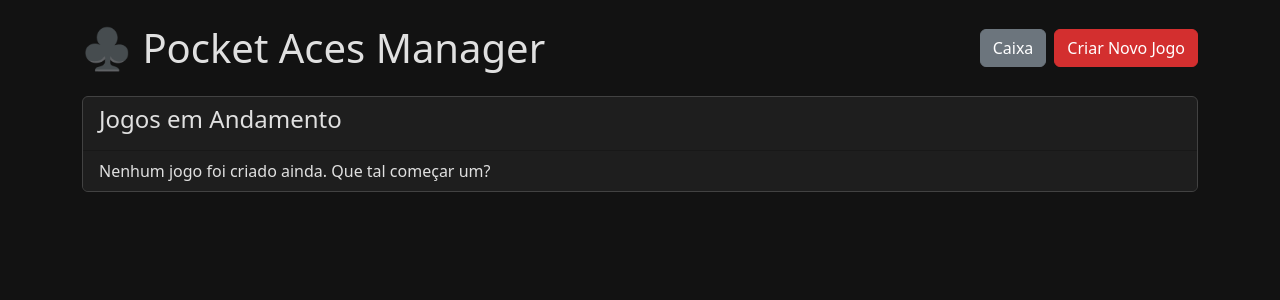
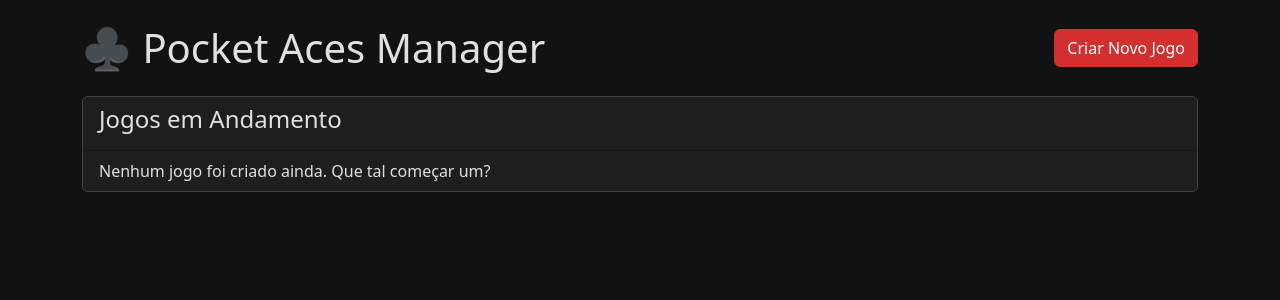
Before and after one commit to pedrocamposlive/pocketacesproject, a Flask app: page / in a window 1280 px wide. Shown: the top 300 px of the page. Run offline with Flask 3, Linux system fonts and the light colour scheme.

Commit message:
Update index.html

```diff
--- a/templates/index.html
+++ b/templates/index.html
@@ -3,11 +3,8 @@
 {% block content %}
 <div class="d-flex justify-content-between align-items-center mb-4">
   <h1 class="mb-0">♣️ Pocket Aces Manager</h1>
-  <div class="d-flex gap-2">
-      <!-- ALTERAÇÃO 2: Botão para a nova página de Caixa -->
-      <a href="{{ url_for('caixa') }}" class="btn btn-secondary">Caixa</a>
-      <a href="{{ url_for('new_game') }}" class="btn btn-danger">Criar Novo Jogo</a>
-  </div>
+  <!-- O botão "Caixa" foi removido daqui e movido para a tela de resumo final -->
+  <a href="{{ url_for('new_game') }}" class="btn btn-danger">Criar Novo Jogo</a>
 </div>
 
 <div class="card bg-secondary text-light">
```
